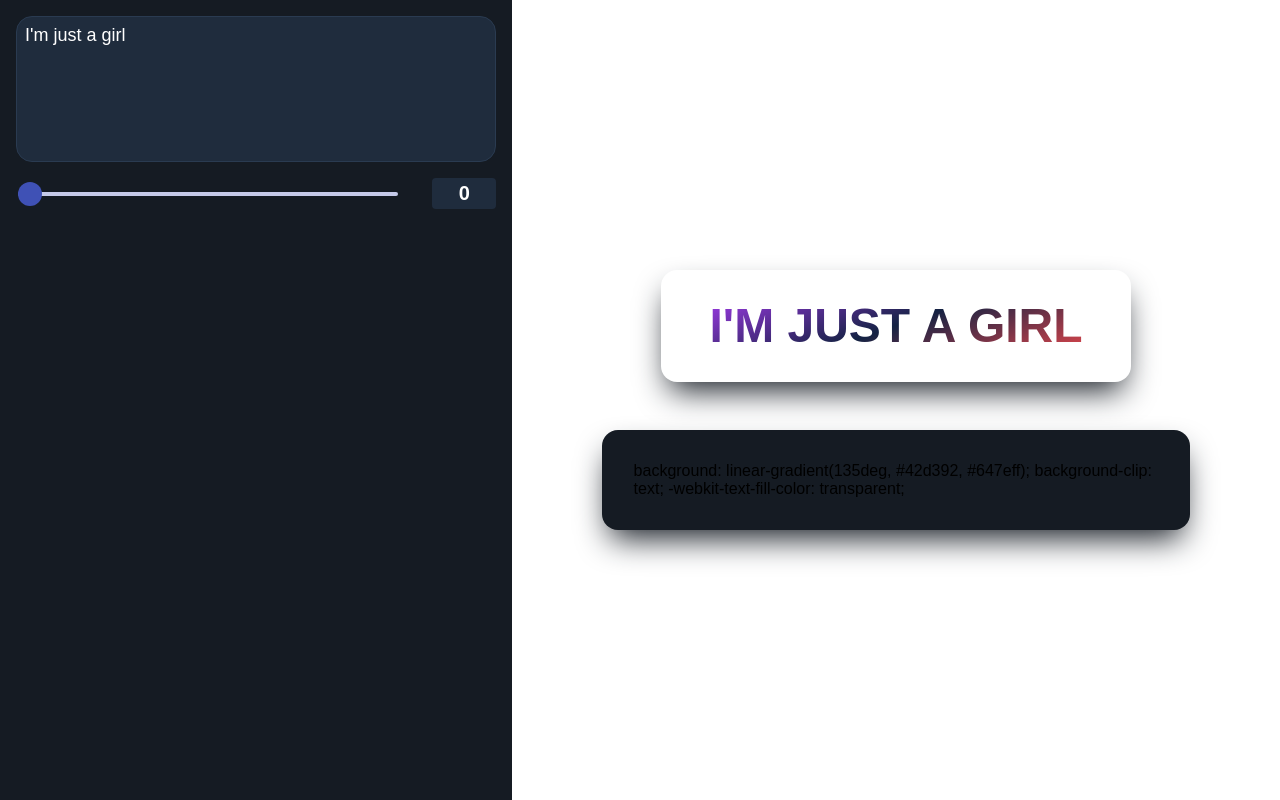
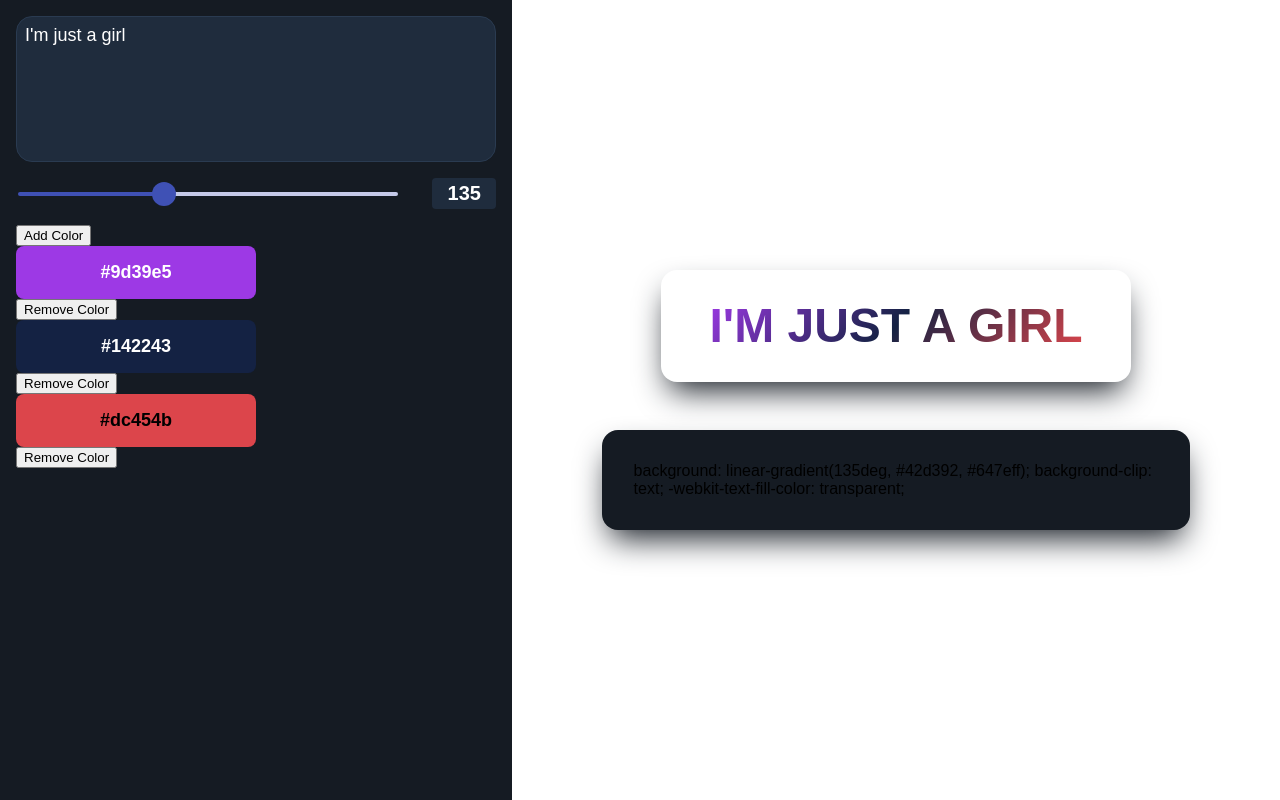
Before and after one commit to Magda98/gradient-generator, an Angular app: page / in a window 1280 px wide. Built offline with nearby package versions, Linux system fonts and the light colour scheme; a small style sheet from the web is missing; a web font is replaced by a local one.

Commit message:
feat: update components to connect co color list

```diff
--- a/src/app/app.html
+++ b/src/app/app.html
@@ -1,10 +1,11 @@
 <div class="gg-app__container">
   <div class="gg-app__sidebar">
     <gg-text-input (valueChange)="text = $event"> </gg-text-input>
-    <gg-degree-picker></gg-degree-picker>
+    <gg-degree-picker [(value)]="angle"></gg-degree-picker>
+    <gg-color-list [(colors)]="colors"></gg-color-list>
   </div>
   <div class="gg-app__content">
-    <gg-showcase-card [text]="text"></gg-showcase-card>
+    <gg-showcase-card [text]="text" [angle]="angle" [colors]="colorsValues()"></gg-showcase-card>
     <gg-code-snippet></gg-code-snippet>
   </div>
 </div>
--- a/src/app/app.ts
+++ b/src/app/app.ts
@@ -1,16 +1,26 @@
-import { Component } from '@angular/core';
+import { Component, computed, model, signal } from '@angular/core';
 import { CodeSnippetComponent } from './features/code-snippet/code-snippet.component';
 import { ShowcaseCardComponent } from './features/showcase-card/showcase-card.component';
 import { TextInputComponent } from "./features/text-input/text-input.component";
 import { FormsModule } from '@angular/forms';
 import { DegreePickerComponent } from "./features/degree-picker/degree-picker.component";
+import { ColorListComponent } from "./features/color-list/color-list.component";
 
 @Component({
   selector: 'gg-root',
   templateUrl: './app.html',
   styleUrl: './app.css',
-  imports: [CodeSnippetComponent, ShowcaseCardComponent, TextInputComponent, FormsModule, DegreePickerComponent],
+  imports: [CodeSnippetComponent, ShowcaseCardComponent, TextInputComponent, FormsModule, DegreePickerComponent, ColorListComponent],
 })
 export class App {
+  colors = signal<Record<string, string>>({
+    color1: '#9d39e5',
+    color2: '#142243',
+    color3: '#dc454b'
+  });
   text = ''
+  angle = 135;
+  colorsValues = computed(() => {
+    return Object.values(this.colors());
+  });
 }
--- a/src/app/features/degree-picker/degree-picker.component.scss
+++ b/src/app/features/degree-picker/degree-picker.component.scss
@@ -30,7 +30,6 @@
   height: var(--track-height);
   background: var(--track-color);
   border-radius: 5px;
-  outline: none;
   cursor: pointer;
   position: relative;
 }
@@ -55,7 +54,6 @@
   transform: scale(1.2);
 }
 
-/* Mozilla (Firefox) */
 .gg-degree-picker__slider::-moz-range-thumb {
   width: var(--thumb-size);
   height: var(--thumb-size);
--- a/src/app/features/showcase-card/showcase-card.component.html
+++ b/src/app/features/showcase-card/showcase-card.component.html
@@ -1,3 +1,5 @@
 <div class="gg-showcase-card">
-<pre>{{ text() }}</pre>
+<pre
+[style]="background()"
+>{{ text() }}</pre>
 </div>
--- a/src/app/features/showcase-card/showcase-card.component.scss
+++ b/src/app/features/showcase-card/showcase-card.component.scss
@@ -21,10 +21,9 @@
     margin: 0;
     width: fit-content;
     height: fit-content;
-    background: linear-gradient(160deg, #9d39e5, #142243, #dc454b);
-    background-clip: text;
-    -webkit-text-fill-color: transparent;
     font-family: "Tilt Neon", sans-serif;
     font-weight: 800;
+    background-clip: text !important;
+    -webkit-text-fill-color: transparent !important;
   }
 }
--- a/src/app/features/showcase-card/showcase-card.component.ts
+++ b/src/app/features/showcase-card/showcase-card.component.ts
@@ -1,12 +1,19 @@
-import { ChangeDetectionStrategy, Component, input, OnInit } from '@angular/core';
+import { CommonModule } from '@angular/common';
+import { ChangeDetectionStrategy, Component, computed, input, OnInit } from '@angular/core';
 
 @Component({
   selector: 'gg-showcase-card',
   templateUrl: './showcase-card.component.html',
   styleUrls: ['./showcase-card.component.scss'],
   standalone: true,
-  changeDetection: ChangeDetectionStrategy.OnPush
+  changeDetection: ChangeDetectionStrategy.OnPush,
+  imports: [CommonModule]
 })
 export class ShowcaseCardComponent {
   text = input<string>('showcase-card works!');
+  colors = input<Array<string>>([]);
+  angle = input<number>(135);
+  background = computed(() => {
+    return `background: linear-gradient(${this.angle()}deg, ${this.colors().join(', ')});`;
+  });
 }
```
